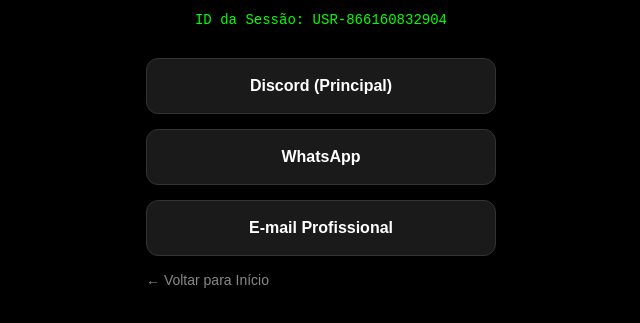
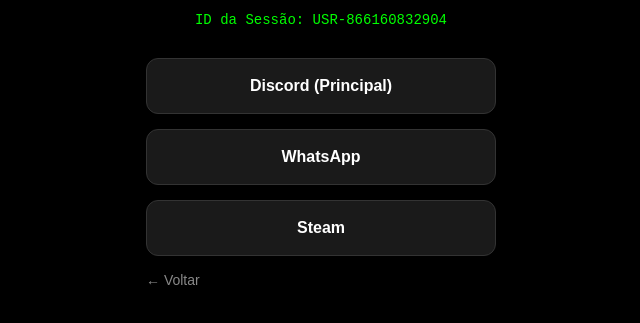
Before and after one commit to Near-rem/near-rem.github.io, a plain HTML site: page contatos.html in a window 1280 px wide. Shown: the part 223-546 px from the top of the page, without its empty margins (319-959 px from the left). Drawn offline with Linux system fonts and the light colour scheme.

Commit message:
Update contatos.html

```diff
--- a/contatos.html
+++ b/contatos.html
@@ -27,8 +27,8 @@
     <div class="button-container">
         <a href="https://discord.com/users/688116774092144669" target="_blank" class="btn">Discord (Principal)</a>
         <a href="https://wa.me/5521971839439" target="_blank" class="btn">WhatsApp</a>
-        <a href="mailto:SEU_EMAIL_AQUI@gmail.com" class="btn">E-mail Profissional</a>
-        <a href="index.html" class="btn-back">← Voltar para Início</a>
+        <a href="https://steamcommunity.com/id/near_rem" class="btn">Steam</a>
+        <a href="index.html" class="btn-back">← Voltar</a>
     </div>
 
     <script>
```
